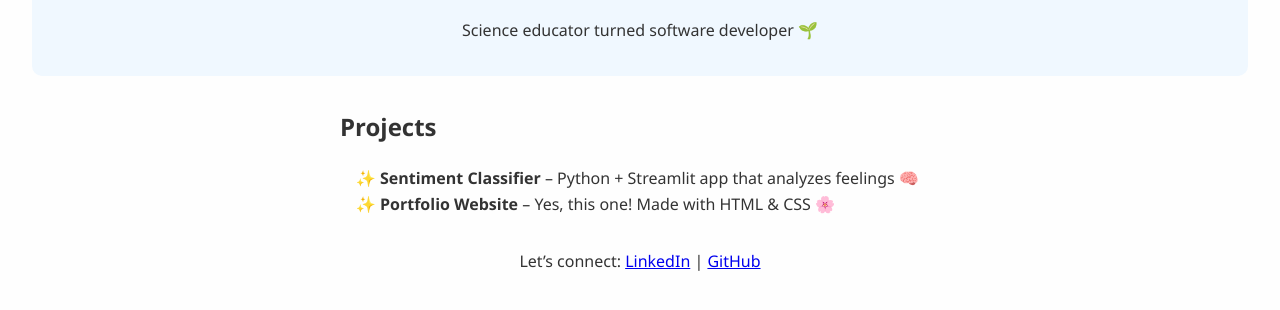
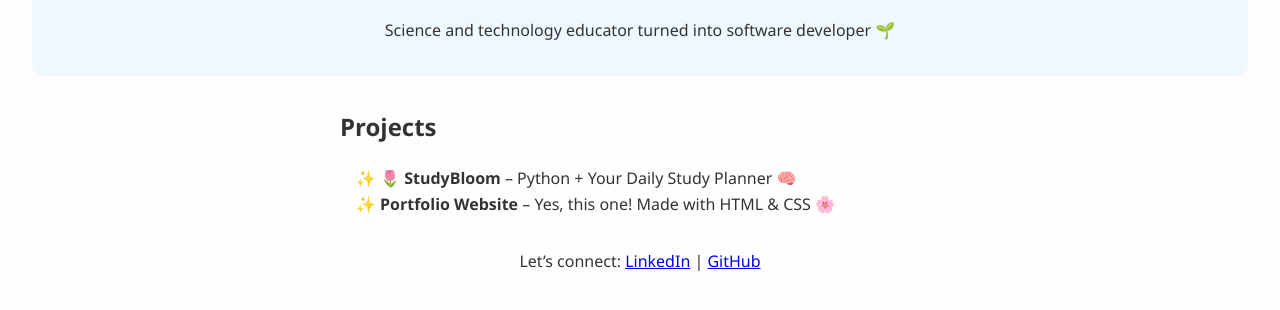
Before and after one commit to Brunaluizarocha/brunaluiza-portfolio, a plain HTML site: page index.html in a window 1280 px wide. Shown: the part 124-434 px from the top of the page. Drawn offline with Linux system fonts and the light colour scheme.

Commit message:
Update index.html

```diff
--- a/index.html
+++ b/index.html
@@ -9,13 +9,13 @@
 <body>
   <header>
     <h1>Hi, I'm Bruna Luiza 👋</h1>
-    <p>Science educator turned software developer 🌱</p>
+    <p>Science and technology educator turned into software developer 🌱</p>
   </header>
 
   <section>
     <h2>Projects</h2>
     <ul>
-      <li><strong>Sentiment Classifier</strong> – Python + Streamlit app that analyzes feelings 🧠</li>
+      <li>🌷 <strong>StudyBloom</strong> – Python + Your Daily Study Planner 🧠</li>
       <li><strong>Portfolio Website</strong> – Yes, this one! Made with HTML & CSS 🌸</li>
     </ul>
   </section>
```
